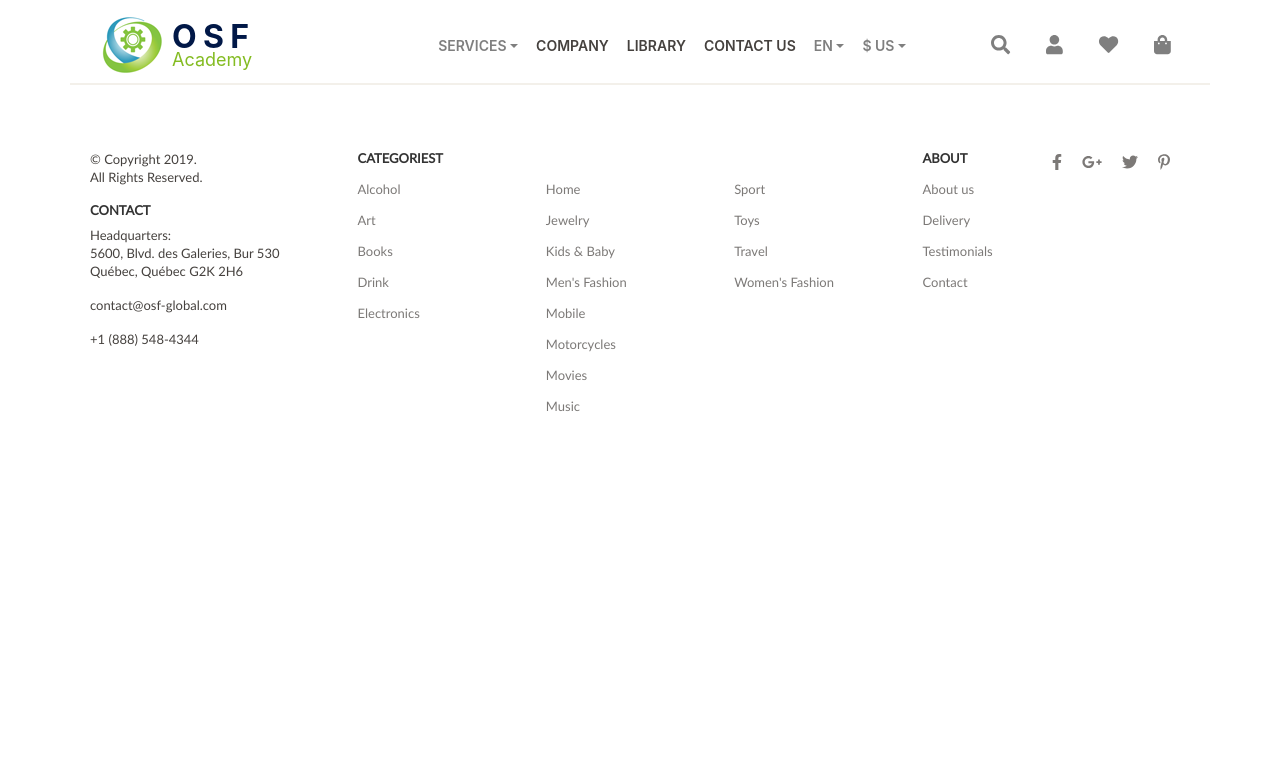
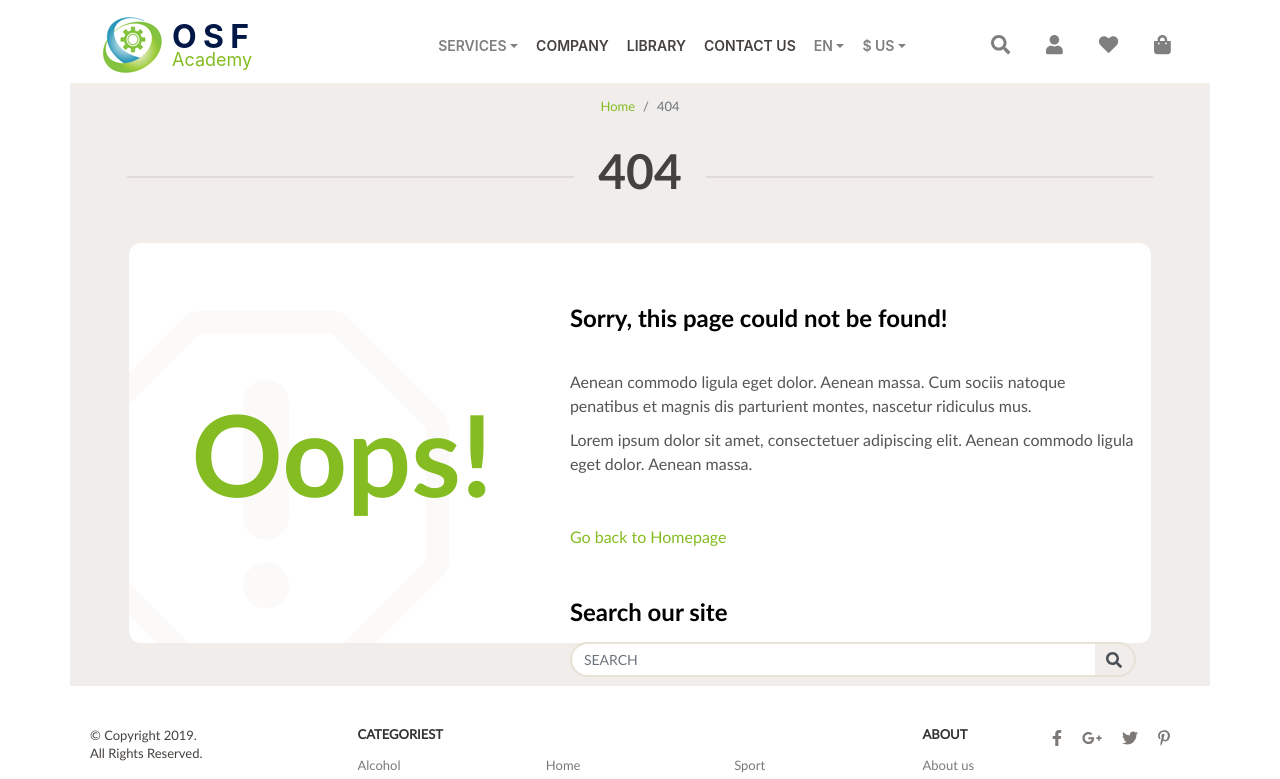
Before and after one commit to Jullut/ECommerce-React, a React (Create React App) app: page /error in a window 1280 px wide. Shown: the top 779 px of the page. Built offline with nearby package versions, Linux system fonts and the light colour scheme.

Commit message:
added 404 page

```diff
--- a/src/components/Header/Header.module.scss
+++ b/src/components/Header/Header.module.scss
@@ -45,8 +45,7 @@
 }
 
 .container {
-	border-bottom: 2px solid #F3F0EA;
-	margin-bottom: 25px;
+	border-bottom: 3px solid #F3F0EA;
 }
 
 .row {
--- a/src/components/Sales/Sales.module.scss
+++ b/src/components/Sales/Sales.module.scss
@@ -30,6 +30,7 @@
 }
 
 .container {
+	margin-top: 25px;
 	margin-bottom: 20px;
 }
 
--- a/src/components/notFound/index.js
+++ b/src/components/notFound/index.js
@@ -1,7 +1,76 @@
 import React from 'react';
+import styles from './NotFound.module.scss';
+import { FontAwesomeIcon } from '@fortawesome/react-fontawesome';
+import { faSearch } from '@fortawesome/free-solid-svg-icons';
+import { Link } from 'react-router-dom';
+import Container from 'react-bootstrap/Container';
+import Row from 'react-bootstrap/Row';
+import Col from 'react-bootstrap/Col';
+import Breadcrumb from 'react-bootstrap/Breadcrumb';
+import InputGroup from 'react-bootstrap/InputGroup';
+import FormControl from 'react-bootstrap/FormControl';
 
-const notFound = () => {
-	return <div>aaaaaaaaa</div>;
+const NotFound = () => {
+	return (
+		<div>
+			<Container className={styles.container}>
+				<Row>
+					<Col>
+						<Breadcrumb className={styles.breadcrumb}>
+							<Breadcrumb.Item>
+								<Link to="/">Home</Link>
+							</Breadcrumb.Item>
+							<Breadcrumb.Item active>404</Breadcrumb.Item>
+						</Breadcrumb>
+					</Col>
+				</Row>
+
+				<Row>
+					<Col>
+						<h1 className={styles.mainTitle}>404</h1>
+					</Col>
+				</Row>
+
+				<Row className={styles.bg}>
+					<Col>
+						<h1 className={styles.bigTitle}>Oops!</h1>
+						<img src="/img/notFound/warning.png" alt="warning" className={styles.img} />
+					</Col>
+					<Col md={7} className={styles.col}>
+						<h3 className={styles.subTitle}>Sorry, this page could not be found!</h3>
+						<p className={styles.description}>
+							Aenean commodo ligula eget dolor. Aenean massa. Cum sociis natoque penatibus et magnis dis
+							parturient montes, nascetur ridiculus mus.
+							<p>
+								Lorem ipsum dolor sit amet, consectetuer adipiscing elit. Aenean commodo ligula eget
+								dolor. Aenean massa.{' '}
+							</p>
+						</p>
+						<p className={styles.link}>
+							<Link to="/">Go back to Homepage</Link>
+						</p>
+
+						<div>
+							<p className={styles.searchTitle}>Search our site</p>
+							<InputGroup className="mb-3">
+								<FormControl
+									placeholder="Search"
+									aria-label="Search"
+									aria-describedby="search"
+									className={styles.formControl}
+								/>
+								<InputGroup.Append>
+									<InputGroup.Text id="search" className={styles.inputGroup}>
+										<FontAwesomeIcon icon={faSearch} />
+									</InputGroup.Text>
+								</InputGroup.Append>
+							</InputGroup>
+						</div>
+					</Col>
+				</Row>
+			</Container>
+		</div>
+	);
 };
 
-export default notFound;
+export default NotFound;
--- a/src/components/notFound/notFound.module.scss
+++ b/src/components/notFound/notFound.module.scss
@@ -0,0 +1,210 @@
+@font-face {
+	font-family: 'Lato - Bold';
+	src: url('../../assets/fonts/lato/Lato-Bold.ttf');
+	src: local('Lato Bold'), local('Lato-Bold'), url('../../assets/fonts/lato/Lato-Bold.ttf') format('truetype');
+	font-weight: 400;
+	font-style: normal;
+}
+
+@font-face {
+	font-family: 'Lato';
+	src: url('../../assets/fonts/lato/Lato-Regular.ttf');
+	src: local('Lato Regular'), local('Lato-Regular'),
+		url('../../assets/fonts/lato/Lato-Regular.ttf') format('truetype');
+	font-weight: 400;
+	font-style: normal;
+}
+
+.bg {
+    background-color: #ffffff;
+    margin: 4%;
+    border-radius: 12px;
+    height: 50vh;
+}
+
+.container {
+    background-color: #f1edea;
+    height: 75vh;
+}
+
+.breadcrumb {
+
+    ol {
+        background-color: transparent;
+        justify-content: center;
+
+        li {
+            color: #45413e;
+            font-family: 'Lato';
+            font-size: 13px;
+            font-weight: 400;
+            font-style: normal;
+            letter-spacing: normal;
+            line-height: normal;
+            text-align: center;
+
+                a {
+                color: #84bc22;
+                }
+        }
+    }
+}
+
+.mainTitle {
+    color: #45413e;
+    font-family: "Lato - Bold";
+    font-size: 48px;
+    font-weight: 400;
+    font-style: normal;
+    letter-spacing: normal;
+    line-height: normal;
+    text-align: center;
+    position: relative;
+	overflow: hidden;
+    margin: 0 auto;
+    width: 90%;
+
+	&:before,
+	&:after {
+		content: "";
+		display: inline-block;
+		width: 80%;
+		margin: 0 .5em 0 -55%;
+		vertical-align: middle;
+		border-bottom: 2px solid;
+		opacity: 0.1;
+	}
+	&:after {
+		margin: 0 -55% 0 .5em;
+	}
+}
+
+.bigTitle {
+    color: #84bc22;
+    font-family: "Lato - Bold";
+    font-size: 113px;
+    font-weight: 400;
+    font-style: normal;
+    letter-spacing: normal;
+    line-height: 60px;
+    text-align: center;
+    position: relative;
+    top: 40%;
+    z-index: 2;
+}
+
+.img {
+    position: absolute;
+    top:15%;
+    right: 25%;
+    z-index: 1;
+}
+
+.subTitle {
+    color: #000000;
+    font-family: "Lato - Bold";
+    font-size: 24px;
+    font-weight: 400;
+    font-style: normal;
+    letter-spacing: normal;
+    line-height: normal;
+    text-align: left;
+    padding-bottom: 30px;
+    }
+
+.description {
+    color: #555555;
+    font-family: 'Lato';
+    font-size: 16px;
+    font-weight: 400;
+    font-style: normal;
+    letter-spacing: normal;
+    line-height: normal;
+    text-align: left;
+    line-height: 24px;
+
+    p {
+        margin-top: 10px;
+    }
+}
+
+.link {
+    font-family: 'Lato';
+    font-size: 16px;
+    font-weight: 400;
+    font-style: normal;
+    letter-spacing: normal;
+    line-height: normal;
+    text-align: left;
+    padding-top: 35px;
+    padding-bottom: 35px;
+
+    a {
+        color: #84bc22;
+    }
+}
+
+.searchTitle {
+    color: #000000;
+    font-family: "Lato - Bold";
+    font-size: 24px;
+    font-weight: 400;
+    font-style: normal;
+    letter-spacing: normal;
+    line-height: normal;
+    text-align: left;
+    }
+
+.formControl {
+    color: #45413e;
+    font-family: 'Lato';
+    font-size: 14px;
+    font-weight: 400;
+    font-style: normal;
+    letter-spacing: normal;
+    line-height: normal;
+    text-align: left;
+    text-transform: uppercase;
+    border-radius: 42px;
+    border: 2px solid #e8e2d6;
+    border-right: none;
+}
+
+.col {
+    padding-top: 60px;
+}
+
+.inputGroup {
+    background-color: transparent;
+    border: 2px solid #e8e2d6;
+    border-radius: 42px;
+    border-left: none;
+
+}
+
+@media (min-width: 320px) and (max-width: 767px) {
+
+    .bg {
+        height: 90vh;
+    }
+
+    .container {
+        height: 110vh;
+    }
+
+    .subTitle {
+        position: relative;
+        z-index: 2;
+
+        }
+
+    .description {
+        position: relative;
+        z-index: 2;
+    }
+
+    .img {
+        top:50%;
+    }
+
+}
--- a/src/pages/Error.js
+++ b/src/pages/Error.js
@@ -1,7 +1,7 @@
 import React, { useEffect } from 'react';
 import '../App.scss';
 import '../assets/globalStyles/style.scss';
-import notFound from '../components//notFound';
+import NotFound from '../components/NotFound/index.js';
 
 export const Error = () => {
 	useEffect(() => {
@@ -10,7 +10,7 @@ export const Error = () => {
 
 	return (
 		<div className="App">
-			<notFound />
+			<NotFound />
 		</div>
 	);
 };
```
Also changed, not shown: public/img/notFound/warning.png (added).
